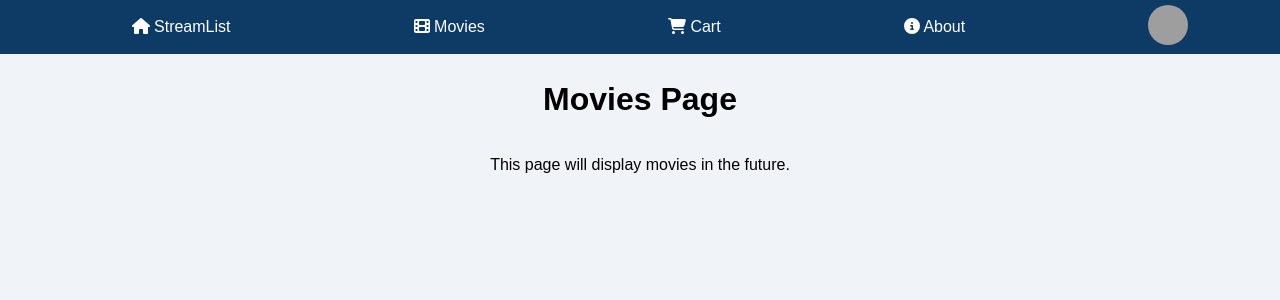
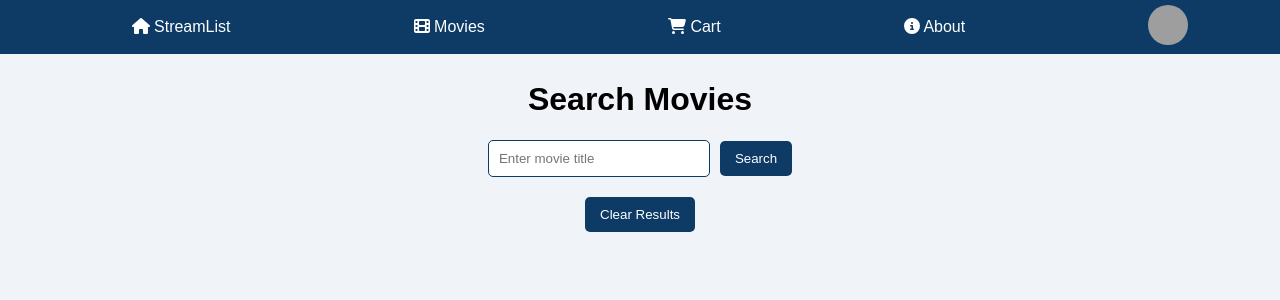
Before and after one commit to ealanis-droid/StreamList, a React (Create React App) app: page /movies in a window 1280 px wide. Shown: the top 300 px of the page. Built offline with nearby package versions, Linux system fonts and the light colour scheme; grey boxes are pictures that could not be loaded.

Commit message:
Enable TMDB API searching and display results. Additionally add local storage for list persistance.

```diff
--- a/src/App.js
+++ b/src/App.js
@@ -1,7 +1,7 @@
 import React from 'react';
 import { BrowserRouter as Router, Route, Routes } from 'react-router-dom';
 import StreamListPage from './components/StreamListPage';
-import MoviesPage from './components/MoviesPage';
+import MovieSearchPage from './components/MovieSearchPage';
 import CartPage from './components/CartPage';
 import AboutPage from './components/AboutPage';
 import Navbar from './components/Navbar';
@@ -14,7 +14,7 @@ function App() {
         <Navbar />
         <Routes>
           <Route path="/" element={<StreamListPage />} />
-          <Route path="/movies" element={<MoviesPage />} />
+          <Route path="/movies" element={<MovieSearchPage />} />
           <Route path="/cart" element={<CartPage />} />
           <Route path="/about" element={<AboutPage />} />
         </Routes>
--- /dev/null
+++ b/src/components/MovieSearchPage.js
@@ -0,0 +1,150 @@
+import React, { useState, useEffect } from 'react';
+
+const MovieSearchPage = () => {
+  const [query, setQuery] = useState(() => {
+    // Load the last search term from localStorage on initial render
+    return localStorage.getItem('lastSearchTerm') || '';
+  });
+  const [searchResults, setSearchResults] = useState(() => {
+    // Load search results from localStorage on initial render
+    const savedResults = localStorage.getItem('searchResults');
+    return savedResults ? JSON.parse(savedResults) : [];
+  });
+
+  const searchMovies = async () => {
+    if (query.length < 3) return; // Only search when the query is at least 3 characters long
+
+    const url = `https://api.themoviedb.org/3/search/movie?query=${encodeURIComponent(query)}&include_adult=false&language=en-US&page=1`;
+
+    try {
+      const response = await fetch(url, {
+        method: 'GET',
+        headers: {
+          accept: 'application/json',
+          Authorization: `Bearer ${process.env.REACT_APP_TMDB_API_TOKEN}`,
+        },
+      });
+
+      if (!response.ok) {
+        throw new Error('Network response was not ok');
+      }
+
+      const data = await response.json();
+      setSearchResults(data.results);
+      // Save the search results to localStorage
+      localStorage.setItem('searchResults', JSON.stringify(data.results));
+      // Save the last search term to localStorage
+      localStorage.setItem('lastSearchTerm', query);
+    } catch (error) {
+      console.error('Error searching movies:', error);
+    }
+  };
+
+  const handleInputChange = (e) => {
+    setQuery(e.target.value);
+  };
+
+  const handleSearch = (e) => {
+    e.preventDefault();
+    searchMovies();
+  };
+
+  const clearSearchResults = () => {
+    setSearchResults([]);
+    localStorage.removeItem('searchResults'); // Clear from localStorage
+  };
+
+  // Inline styles
+  const styles = {
+    container: {
+      display: 'flex',
+      flexDirection: 'column',
+      alignItems: 'center',
+      justifyContent: 'flex-start',
+      minHeight: '100vh',
+      paddingTop: '60px',
+      backgroundColor: '#f0f4f8', // Light gray-blue for a softer background
+    },
+    inputWrapper: {
+      display: 'flex',
+      alignItems: 'center',
+      marginBottom: '20px', // Space below the input
+    },
+    input: {
+      padding: '10px',
+      border: '1px solid #0d3b66', // Dark Blue
+      borderRadius: '5px',
+      width: '200px', // Adjust width as needed
+      marginRight: '10px', // Space between input and button
+    },
+    button: {
+      backgroundColor: '#0d3b66', // Dark Blue
+      color: 'white',
+      border: 'none',
+      borderRadius: '5px',
+      padding: '10px 15px', // Add padding for button
+      cursor: 'pointer',
+    },
+    resultsList: {
+      display: 'flex',
+      flexWrap: 'wrap',
+      justifyContent: 'center',
+      listStyleType: 'none', // Remove default list styling
+      padding: 0,
+    },
+    card: {
+      border: '1px solid #ddd',
+      borderRadius: '5px',
+      margin: '10px',
+      width: '150px', // Card width
+      textAlign: 'center',
+      overflow: 'hidden',
+      boxShadow: '0 2px 5px rgba(0, 0, 0, 0.1)',
+    },
+    poster: {
+      width: '100%',
+      height: 'auto',
+    },
+    title: {
+      padding: '10px 0',
+      fontWeight: 'bold',
+    },
+  };
+
+  return (
+    <div style={styles.container}>
+      <h1>Search Movies</h1>
+      <form onSubmit={handleSearch}>
+        <div style={styles.inputWrapper}>
+          <input
+            type="text"
+            value={query}
+            onChange={handleInputChange}
+            placeholder="Enter movie title"
+            style={styles.input}
+          />
+          <button type="submit" style={styles.button}>Search</button>
+        </div>
+      </form>
+      <button onClick={clearSearchResults} style={styles.button}>Clear Results</button>
+      <ul style={styles.resultsList}>
+        {searchResults.map((movie) => (
+          <li key={movie.id} style={styles.card}>
+            {movie.poster_path ? (
+              <img
+                src={`https://image.tmdb.org/t/p/w500${movie.poster_path}`}
+                alt={movie.title}
+                style={styles.poster}
+              />
+            ) : (
+              <div style={{ height: '225px', backgroundColor: '#ddd' }}>No Image</div>
+            )}
+            <div style={styles.title}>{movie.title}</div>
+          </li>
+        ))}
+      </ul>
+    </div>
+  );
+};
+
+export default MovieSearchPage;
--- a/src/components/StreamListPage.js
+++ b/src/components/StreamListPage.js
@@ -1,19 +1,13 @@
 import React, { useState, useEffect } from 'react';
 import { FontAwesomeIcon } from '@fortawesome/react-fontawesome';
-import { faTrash, faPlus, faEdit, faCheck } from '@fortawesome/free-solid-svg-icons';
-import { useDrag, useDrop, DndProvider } from 'react-dnd';
-import { HTML5Backend } from 'react-dnd-html5-backend';
-import Card from './Card';
+import { faPlus} from '@fortawesome/free-solid-svg-icons';
 import List from './List';
-
-// Define a type for the draggable items
-const ItemType = {
-  ITEM: 'item',
-};
 
 const StreamListPage = () => {
   const [input, setInput] = useState('');
-  const [cards, setCards] = useState([
+  const [cards, setCards] = useState(() => {
+    const savedCards = localStorage.getItem('movieList');
+    return savedCards ? JSON.parse(savedCards) : [
       { id: 0, text: 'The Shawshank Redemption', completed: false },
       { id: 1, text: 'The Godfather', completed: false },
       { id: 2, text: 'The Dark Knight', completed: false },
@@ -22,7 +16,8 @@ const StreamListPage = () => {
       { id: 5, text: 'The Lord of the Rings: The Return of the King', completed: false },
       { id: 6, text: 'Pulp Fiction', completed: false },
       { id: 7, text: 'The Lord of the Rings: The Fellowship of the Ring', completed: false },
-  ]);
+    ];
+  });
   const [placeholder, setPlaceholder] = useState('');
   const [editIndex, setEditIndex] = useState(null);
   const [shake, setShake] = useState(false);
@@ -30,6 +25,10 @@ const StreamListPage = () => {
   useEffect(() => {
     setPlaceholder('Enter movie title');
   }, []);
+
+  useEffect(() => {
+    localStorage.setItem('movieList', JSON.stringify(cards));
+  }, [cards]);
 
   const handleSubmit = (e) => {
     e.preventDefault();
@@ -68,13 +67,6 @@ const StreamListPage = () => {
     setCards(updatedCards);
   };
 
-  const moveCard = (fromIndex, toIndex) => {
-    const updatedCards = Array.from(cards);
-    const [movedCard] = updatedCards.splice(fromIndex, 1);
-    updatedCards.splice(toIndex, 0, movedCard);
-    setCards(updatedCards);
-  };
-
   return (
     <div className="centered-page">
       <h1>Welcome {'{{USER}}'}</h1>
@@ -93,7 +85,6 @@ const StreamListPage = () => {
       </form>
       <List
         cards={cards}
-        moveCard={moveCard}
         handleEdit={handleEdit}
         handleDelete={handleDelete}
         handleComplete={handleComplete}
```
Also changed, not shown: 1 other file (tests, documents, lock files or other folders). Lines whose indentation alone changed are shown as unchanged.
